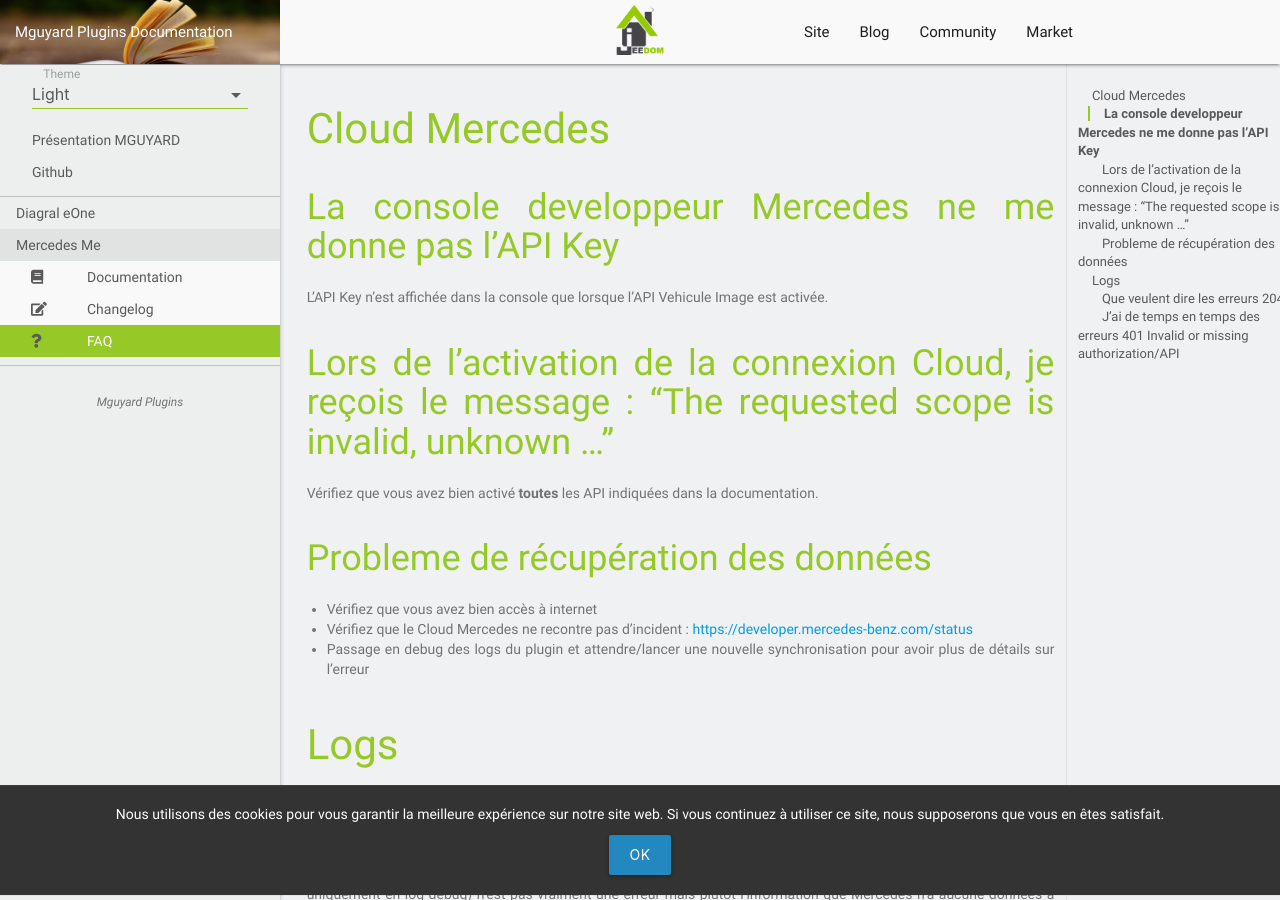
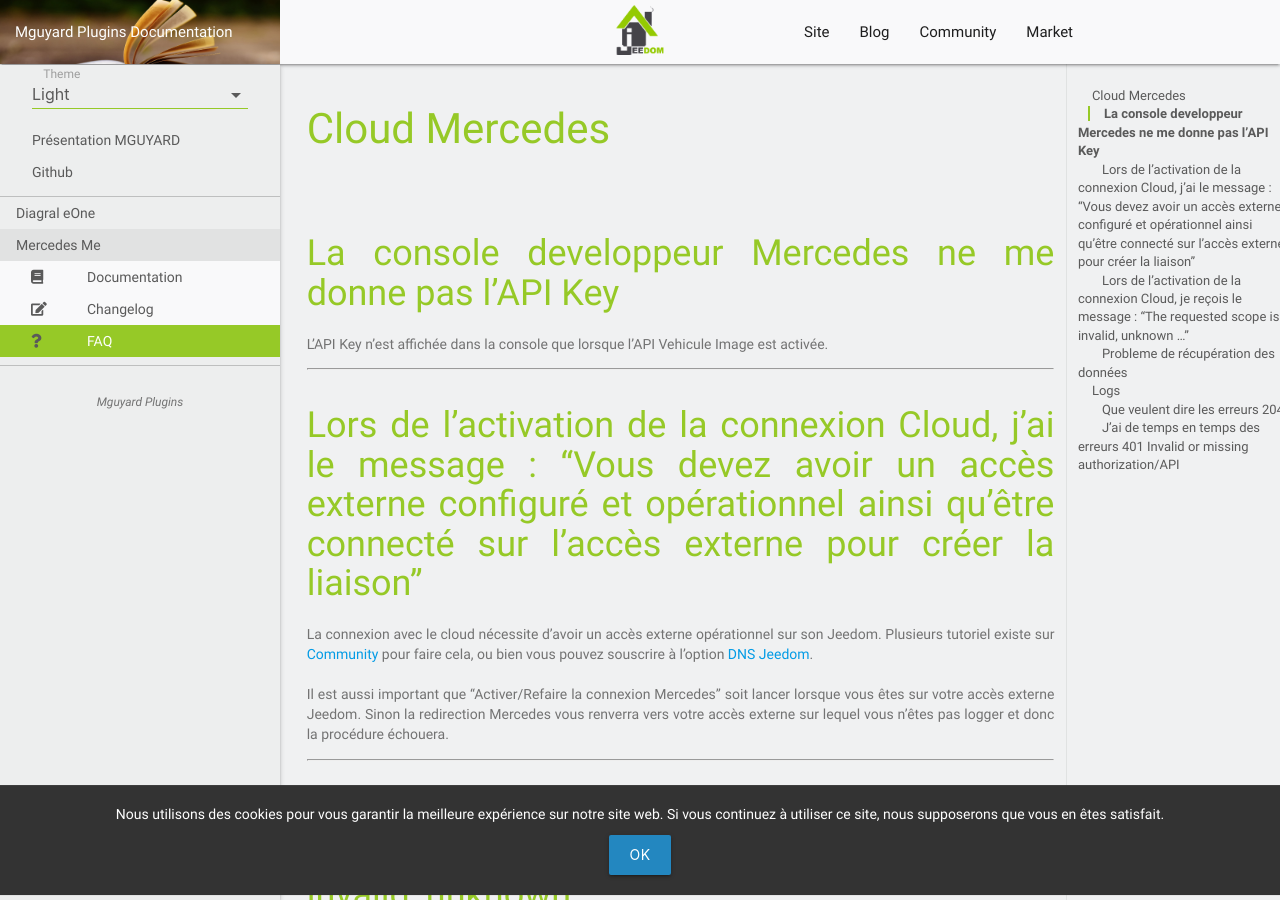
Before and after one commit to mguyard/Jeedom-Documentations, a Jekyll site: the page built from fr_FR/Mercedes_me/faq.md, in a window 1280 px wide and 900 px high. Built offline with Jekyll 4.4.1, drawn with Linux system fonts in a browser that asks for light colours; our own code applies the rules of GitHub Pages for plain Markdown files.

Commit message:
Ajout de plus d'information sur l'activation au travers de l'URL Jeedom Externe

```diff
--- a/fr_FR/Mercedes_me/faq.md
+++ b/fr_FR/Mercedes_me/faq.md
@@ -1,12 +1,25 @@
-# Cloud Mercedes
+# Cloud Mercedes<br/><br/>
 
 ## La console developpeur Mercedes ne me donne pas l'API Key
 
 L'API Key n'est affichée dans la console que lorsque l'API Vehicule Image est activée.
 
+-------------
+
+## Lors de l'activation de la connexion Cloud, j'ai le message : "Vous devez avoir un accès externe configuré et opérationnel ainsi qu’être connecté sur l’accès externe pour créer la liaison"
+
+La connexion avec le cloud nécessite d'avoir un accès externe opérationnel sur son Jeedom.
+Plusieurs tutoriel existe sur [Community](https://community.jeedom.com) pour faire cela, ou bien vous pouvez souscrire à l'option [DNS Jeedom](https://doc.jeedom.com/fr_FR/howto/mise_en_place_dns_jeedom).
+<br/><br/>
+Il est aussi important que "Activer/Refaire la connexion Mercedes" soit lancer lorsque vous êtes sur votre accès externe Jeedom. Sinon la redirection Mercedes vous renverra vers votre accès externe sur lequel vous n'êtes pas logger et donc la procédure échouera.
+
+-------------
+
 ## Lors de l'activation de la connexion Cloud, je reçois le message : "The requested scope is invalid, unknown ..."
 
 Vérifiez que vous avez bien activé __toutes__ les API indiquées dans la documentation.
+
+-------------
 
 ## Probleme de récupération des données
 
@@ -14,12 +27,20 @@
 -   Vérifiez que le Cloud Mercedes ne recontre pas d'incident : [https://developer.mercedes-benz.com/status](https://developer.mercedes-benz.com/status)
 -   Passage en debug des logs du plugin et attendre/lancer une nouvelle synchronisation pour avoir plus de détails sur l'erreur
 
-# Logs
+<br/><br/><br/><br/><br/><br/>
+
+
+
+
+
+# Logs<br/><br/>
 
 ## Que veulent dire les erreurs 204
 
 Le Cloud Mercedes ne renvoi que les données qui ont changé dans les 12 dernières heures. L'erreur 204 (visible uniquement en log debug) n'est pas vraiment une erreur mais plutôt l'information que Mercedes n'a aucune données à envoyer au plugin
 
+-------------
+
 ## J'ai de temps en temps des erreurs 401 Invalid or missing authorization/API
 
 Le Cloud Mercedes est moyennement stable et il possible que quelques fois dans la journée, vous receviez des erreurs 401. Aucune action n'est a engager si ces erreurs sont occasionnelles.
```
Also changed, not shown: fr_FR/Mercedes_me/documentation.md (+1 -0 lines).
